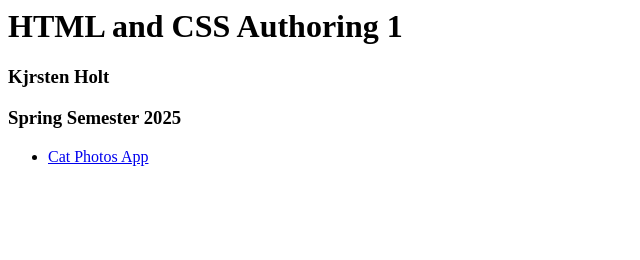
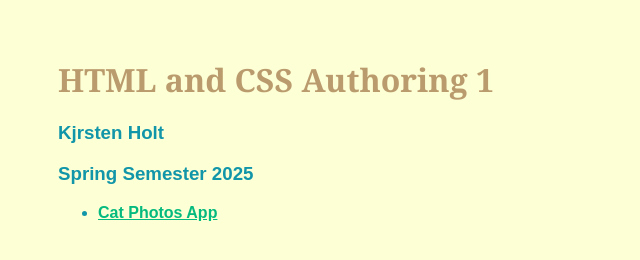
Before and after one commit to kjrsten-mplscollege/html1, a plain HTML site: page index.html in a window 1280 px wide. Shown: the whole page, without its empty margins (0-640 px from the left). Drawn offline with Linux system fonts and the light colour scheme.

Commit message:
adding styles to html1 homepage

```diff
--- a/index.html
+++ b/index.html
@@ -1,6 +1,31 @@
 <html lang="en">
   <head>
     <title>HTML and CSS Authoring 1</title>
+
+    <style>
+        body {
+            background-color: rgb(253, 255, 213);
+            font-family:Arial, Helvetica, sans-serif;
+            padding: 50px;
+            color:rgb(17, 149, 169)
+        }
+        h1 {
+            font-family: 'Georgia';
+            color:rgb(186, 155, 109);
+        }
+        a:link,
+        a:visited,
+        a:hover {
+            color: rgb(4, 186, 126);
+            font-weight: bold;
+        }
+
+        a:hover {
+            color:coral;
+            text-decoration: none;
+        }
+    </style>
+
   </head>
 
  <body>
```
